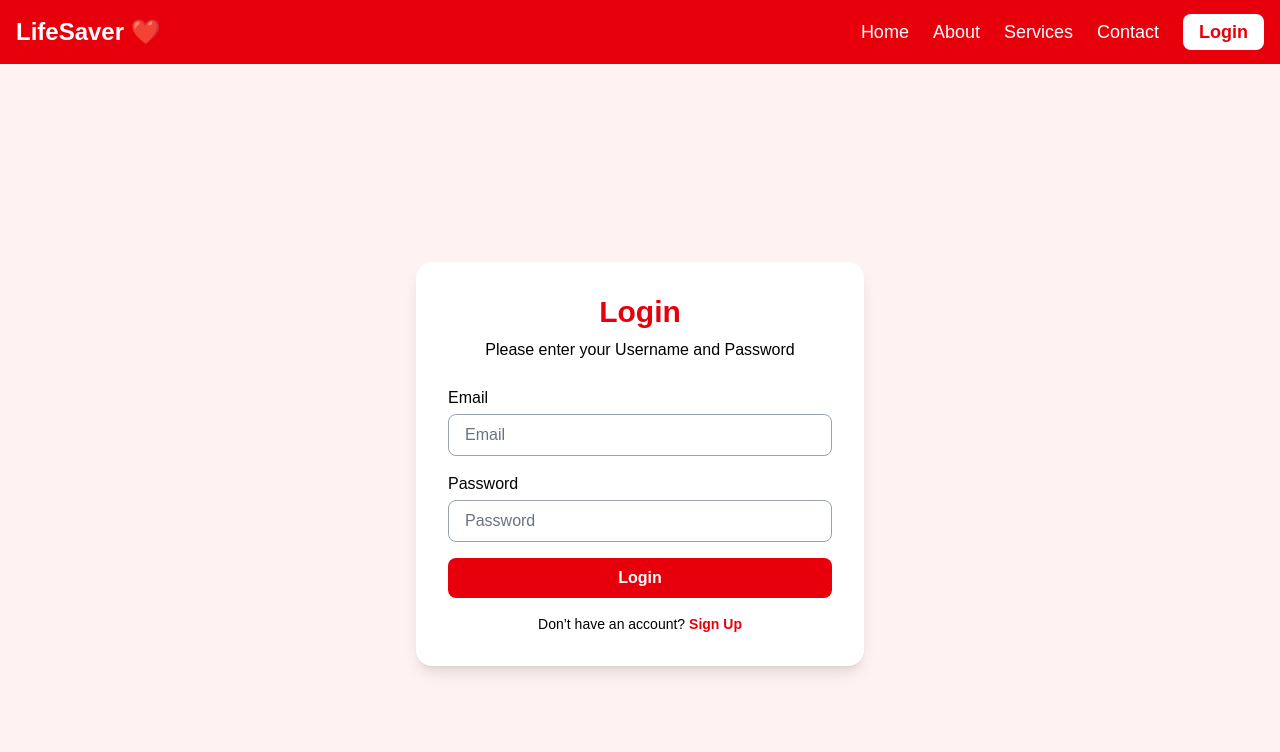
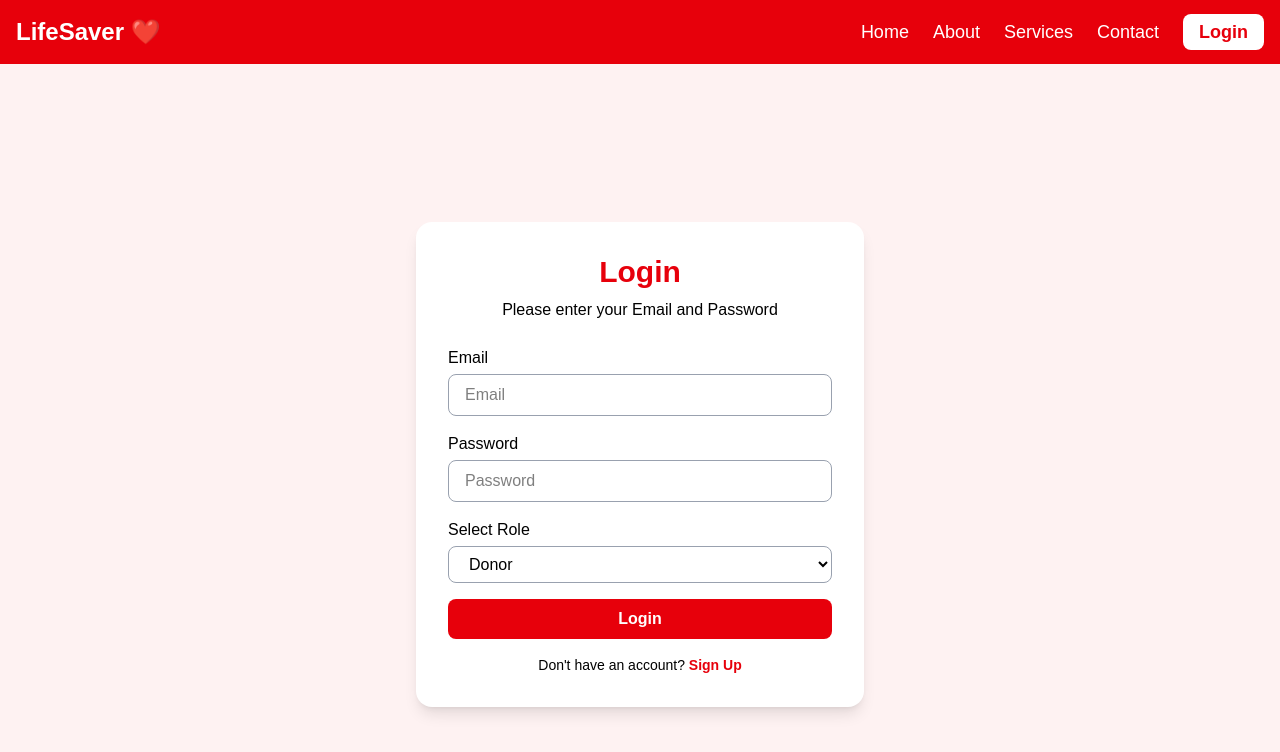
Before and after one commit to atik806/blood-donation-website, a Next.js app in the folder blood-donation-frontend/: page /Login in a window 1280 px wide. Shown: the top 752 px of the page. Built offline with nearby package versions, Linux system fonts and the light colour scheme.

Commit message:
BugFix: fixing the endpoints

```diff
--- a/blood-donation-frontend/src/app/Login/page.js
+++ b/blood-donation-frontend/src/app/Login/page.js
@@ -1,34 +1,123 @@
+"use client";
+
+import { useState } from "react";
 import Link from "next/link";
 
 export default function Login() {
+  const [formData, setFormData] = useState({
+    email: "",
+    password: "",
+    role: "donor",
+  });
+
+  const handleChange = (e) => {
+    setFormData({
+      ...formData,
+      [e.target.name]: e.target.value,
+    });
+  };
+
+  const handleLogin = async (e) => {
+    e.preventDefault();
+
+    let endpoint = "";
+
+    if (formData.role === "donor") {
+      endpoint =
+        "http://localhost:3000/auth/donor/login";
+    } else if (
+      formData.role === "patient"
+    ) {
+      endpoint =
+        "http://localhost:3000/auth/patient/login";
+    } else if (
+      formData.role === "admin"
+    ) {
+      endpoint =
+        "http://localhost:3000/auth/admin/login";
+    }
+
+    try {
+      const reply = await fetch(endpoint, {
+        method: "POST",
+        headers: {
+          "Content-Type":
+            "application/json",
+        },
+        body: JSON.stringify({
+          email: formData.email,
+          password: formData.password,
+        }),
+      });
+
+      const data = await reply.json();
+
+      if (reply.ok) {
+        alert("Login Success");
+
+        localStorage.setItem(
+          "token",
+          data.access_token
+        );
+
+        localStorage.setItem(
+          "role",
+          formData.role
+        );
 
 
-
-
+        if (formData.role === "admin") {
+          window.location.href =
+            "/AdminDashboard";
+        } else if (
+          formData.role === "donor"
+        ) {
+          window.location.href =
+            "/donorDashboard";
+        } else if (
+          formData.role === "patient"
+        ) {
+          window.location.href =
+            "/patientDashboard";
+        }
+      } else {
+        alert(
+          data.message || "Login failed"
+        );
+      }
+    } catch (error) {
+      console.log(error);
+      alert("Something went wrong");
+    }
+  };
 
   return (
     <div className="min-h-screen flex items-center justify-center bg-red-50">
       <div className="bg-white p-8 rounded-2xl shadow-lg w-full max-w-md">
-
-
         <h2 className="text-3xl font-bold text-center text-red-600 mb-2">
           Login
         </h2>
+
         <p className="text-center text-black mb-6">
-          Please enter your Username and Password
+          Please enter your Email and Password
         </p>
 
-
-        <form className="flex flex-col gap-4">
-
+        <form
+          onSubmit={handleLogin}
+          className="flex flex-col gap-4"
+        >
           <div>
             <label className="block mb-1 font-medium text-black">
               Email
             </label>
+
             <input
-              type="text"
+              type="email"
+              name="email"
               placeholder="Email"
-              className="w-full px-4 py-2 border border-gray-400 rounded-lg text-black placeholder-gray-500 focus:outline-none focus:ring-2 focus:ring-red-400"
+              value={formData.email}
+              onChange={handleChange}
+              className="w-full px-4 py-2 border border-gray-400 rounded-lg text-black"
             />
           </div>
 
@@ -36,11 +125,41 @@ export default function Login() {
             <label className="block mb-1 font-medium text-black">
               Password
             </label>
+
             <input
               type="password"
+              name="password"
               placeholder="Password"
-              className="w-full px-4 py-2 border border-gray-400 rounded-lg text-black placeholder-gray-500 focus:outline-none focus:ring-2 focus:ring-red-400"
+              value={formData.password}
+              onChange={handleChange}
+              className="w-full px-4 py-2 border border-gray-400 rounded-lg text-black"
             />
+          </div>
+
+          {/* Role Select */}
+          <div>
+            <label className="block mb-1 font-medium text-black">
+              Select Role
+            </label>
+
+            <select
+              name="role"
+              value={formData.role}
+              onChange={handleChange}
+              className="w-full px-4 py-2 border border-gray-400 rounded-lg text-black"
+            >
+              <option value="donor">
+                Donor
+              </option>
+
+              <option value="patient">
+                Patient
+              </option>
+
+              <option value="admin">
+                Admin
+              </option>
+            </select>
           </div>
 
 
@@ -51,14 +170,15 @@ export default function Login() {
             Login
           </button>
 
-
           <p className="text-center text-black text-sm">
-            Don’t have an account?{" "}
-            <Link href="/Signup" className="text-red-600 font-semibold hover:underline">
+            Don't have an account?{" "}
+            <Link
+              href="/Signup"
+              className="text-red-600 font-semibold hover:underline"
+            >
               Sign Up
             </Link>
           </p>
-
         </form>
       </div>
     </div>
```
